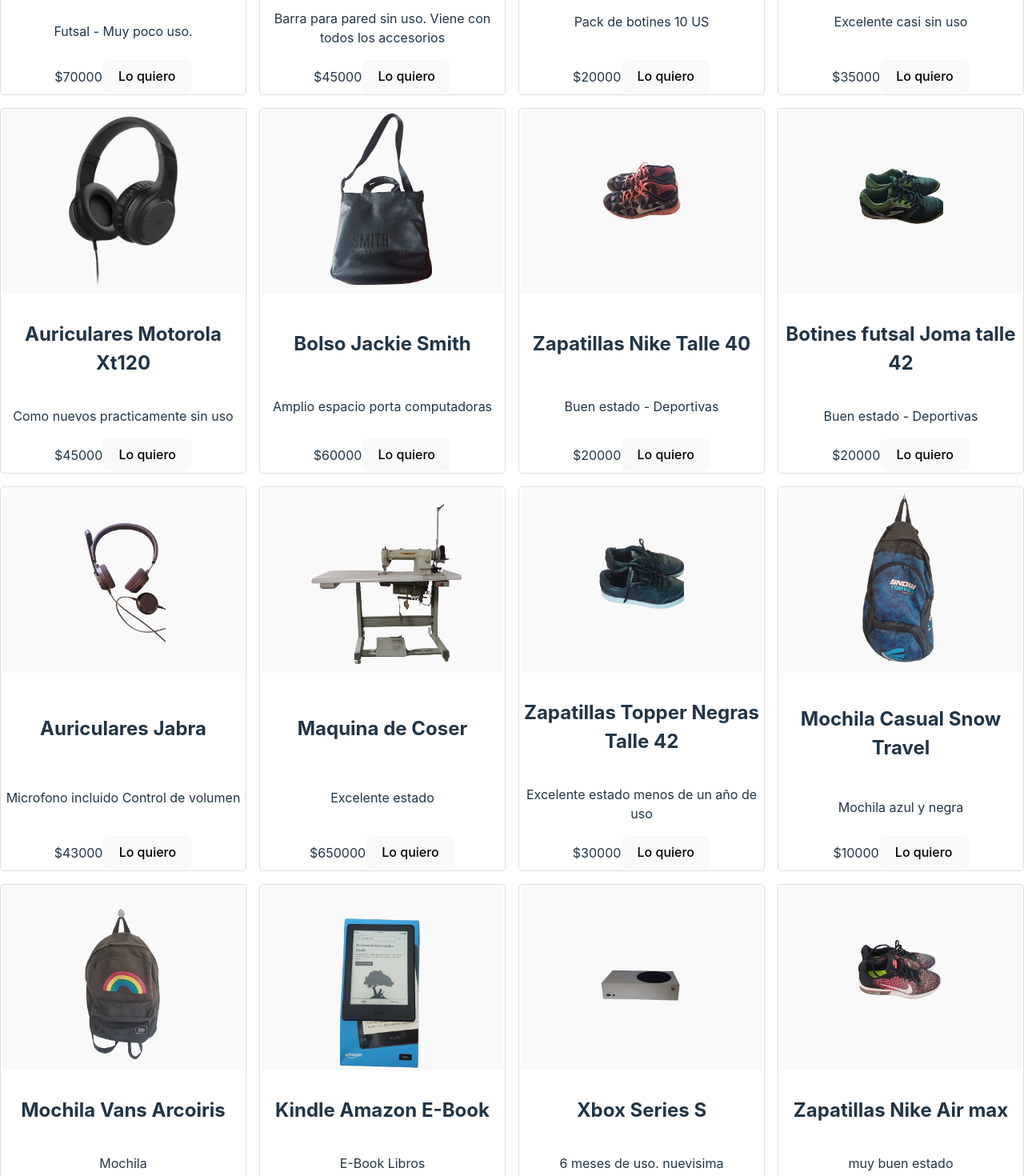
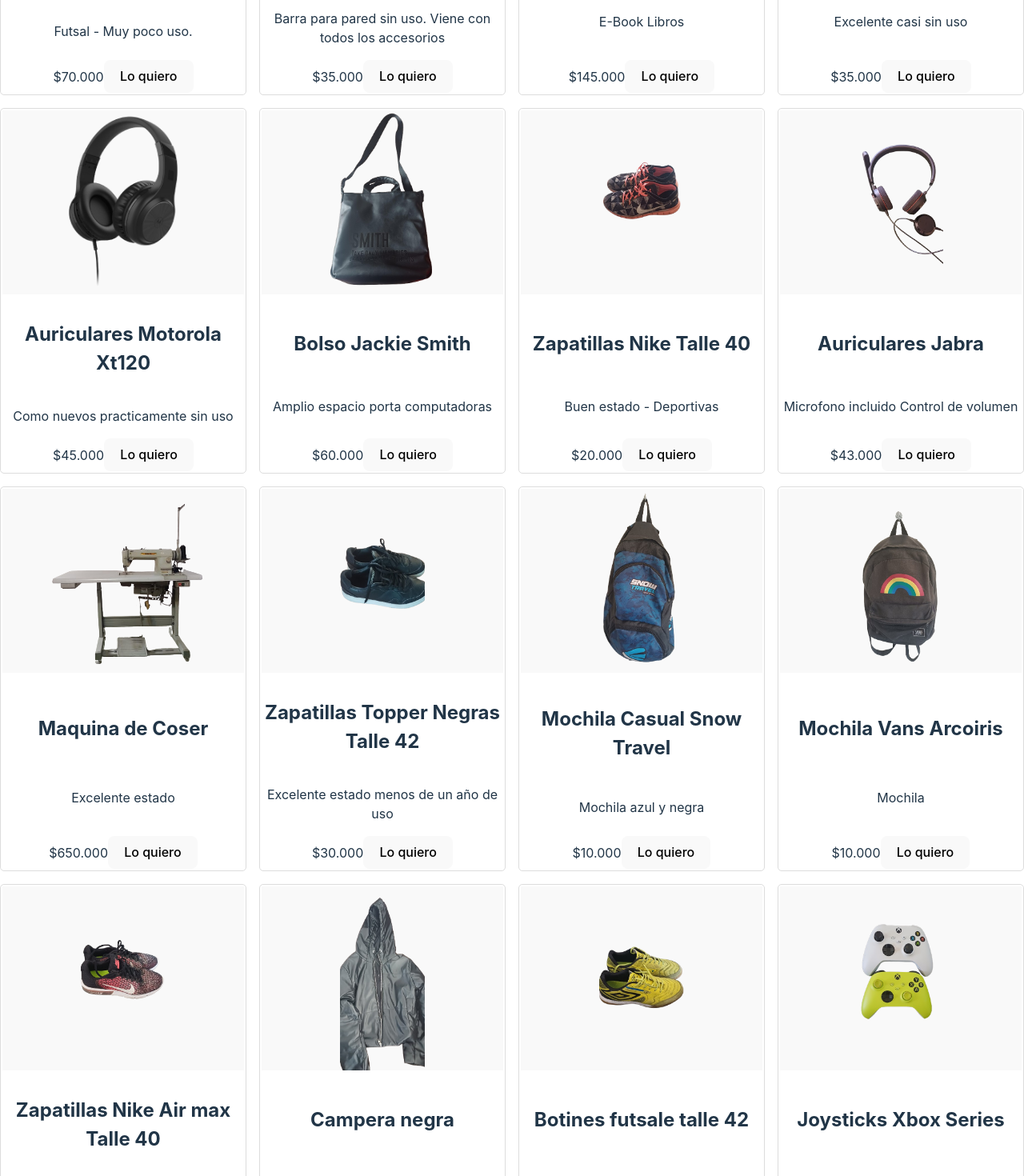
Before and after one commit to lennyleoo/VendoTodo, a React (Vite) app: page / in a window 1280 px wide. Shown: the part 940-2410 px from the top of the page at 80% size. Built offline with nearby package versions, Linux system fonts and the light colour scheme.

Commit message:
Modifique formato del precio y  agregue el punto para ser mas claro

```diff
--- a/src/App.jsx
+++ b/src/App.jsx
@@ -7,29 +7,28 @@
 const App = () => {
   const [products] = useState([
 
-      { id: 0, images: ['A34 FRENTE.png','A 34 DORSO.png'], title: 'Samsung A34 Verde Limon', description: 'Camara 48 MP 3 camaras ultra zoom menos de un año de uso', price: 4500000, category: 'electrodomesticos' },
-      { id: 1, images: ['iphone 6.png', 'iphone_parte_trasera-removebg-preview.png','iphone_pantalla-removebg-preview.png','iphone_btn-removebg-preview.png'], title: 'Iphone 6s', description: '64GB- Color Gold - Bateria Original 72%', price: 70000, category: 'electrodomesticos' },
-      { id: 2, images: ['cooler.png','Cooler_en_caja-removebg-preview.png','cooler1-removebg-preview.png','cooler.png','cooler_parte_atras-removebg-preview.png'], title: 'Cooler AM4 AMD NUEVO', description: 'Nuevo sin uso en caja ', price: 30000, category: 'electrodomesticos'},
-      { id: 3, images: ['computadora.png','notebook_i7-removebg-preview.png'], title: 'Computadora Samsung REPUESTO', description: 'Pantalla a reparar. 6GB- Placa integrada', price: 200000, category: 'electrodomesticos' },
-      { id: 4, images: ['botines1pr-removebg-preview.png','botines2pr-removebg-preview.png','botines3pr-removebg-preview.png','botines4pr-removebg-preview.png','botines5pr-removebg-preview.png'], title: 'Botines Adidas Predator Talle 43', description: 'Futsal - Muy poco uso.', price: 70000, category: 'deportes'},
-      { id: 5, images: ['barra dominadas.png','barra_vertical-removebg-preview.png','barra_marca_1-removebg-preview.png','barra_lateral-removebg-preview.png'], title: 'Barra de Dominadas NUEVO', description: 'Barra para pared sin uso. Viene con todos los accesorios', price: 45000, category: 'deportes'},
-      { id: 6, images: ['botines talle 41.png','btn_celestes-removebg-preview.png','btn_celestes_tapones-removebg-preview.png','btn_negros_suela-removebg-preview.png','btn_negros_suela_roto-removebg-preview.png','btn_naranja_suela-removebg-preview.png'], title: 'Botines', description: 'Pack de botines 10 US', price: 20000, category: 'deportes'},
-      { id: 7, images: ['Pizarra futsal.jpeg'], title: 'Pizarra Magnetica Futsal', description: 'Excelente casi sin uso', price: 35000, category: 'deportes'},
-      { id: 8, images: ['Auriculares-removebg-preview.png'], title: 'Auriculares Motorola Xt120', description: 'Como nuevos practicamente sin uso', price: 45000, category: 'electrodomesticos'},
-      { id: 9, images: ['Bolso.png','jackie_adentro_1-removebg-preview.png'], title: 'Bolso Jackie Smith', description: 'Amplio espacio porta computadoras', price: 60000, category: 'indumentaria'},
-      { id: 10, images: ['Zapatillas.png'], title: 'Zapatillas Nike Talle 40', description: 'Buen estado - Deportivas', price: 20000, category: 'indumentaria'},
-      { id: 11, images: ['botines joma.png','jackie_adentro-removebg-preview.png','btn_verdes_parte_rota-removebg-preview.png'], title: 'Botines futsal Joma talle 42', description: 'Buen estado - Deportivas', price: 20000, category: 'deportes'},
-      { id: 12, images: ['Jabra auriculares.png'], title: 'Auriculares Jabra', description: 'Microfono incluido Control de volumen', price: 43000, category: 'electrodomesticos'},
-      { id: 13, images: ['Maquina_Coser1-removebg-preview.png','Maquina_Coser2-removebg-preview.png','Maquina_Coser3-removebg-preview.png','Maquina_Coser4-removebg-preview.png','Maquina_Coser5-removebg-preview.png','Maquina_Coser6-removebg-preview.png','Maquina_Coser7-removebg-preview.png'], title: 'Maquina de Coser', description: 'Excelente estado', price: 650000, category: 'electrodomesticos'},
-      { id: 14, images: ['Zapatillas_negras-removebg-preview.png','Zapatillas_negras_frente-removebg-preview.png'], title: 'Zapatillas Topper Negras Talle 42', description: 'Excelente estado menos de un año de uso', price: 30000, category: 'indumentaria'},
-      { id: 15, images: ['snow_frente-removebg-preview.png', 'snow_atras-removebg-preview.png','swno_adentro-removebg-preview.png'], title: 'Mochila Casual Snow Travel', description: 'Mochila azul y negra', price: 10000, category: 'indumentaria'},
-      { id: 16, images: ['MOchila_arcoires_frente-removebg-preview.png', 'mochila_arocites_atras-removebg-preview.png','mochila_arcoiris_adentro-removebg-preview.png'], title: 'Mochila Vans Arcoiris', description: 'Mochila', price: 10000, category: 'indumentaria'},
-      { id: 17, images: ['kinder1-removebg-preview.png','kinder2-removebg-preview.png','kinder3-removebg-preview.png'], title: 'Kindle Amazon E-Book', description: 'E-Book Libros', price: 145000, category: 'electrodomesticos'},
-      { id: 18, images: ['xbox1-removebg-preview.png','xbox2-removebg-preview.png','xbox4-removebg-preview.png','xbox5-removebg-preview.png','xbox6-removebg-preview.png'], title: 'Xbox Series S', description: '6 meses de uso. nuevisima ', price: 700000, category: 'electrodomesticos'},
-      { id: 19, images: ['air_max1-removebg-preview.png','airmax2-removebg-preview.png','airmax3-removebg-preview.png','airmax4-removebg-preview.png'], title: 'Zapatillas Nike Air max ', description: 'muy buen estado  ', price: 60000, category: 'indumentaria'},
-      { id: 20, images: ['campera_negra_1-removebg-preview.png','campera_negra_2-removebg-preview.png','camera_negra_3-removebg-preview.png'], title: 'Campera negra  ', description: 'muy buen estado  ', price: 20000, category: 'indumentaria'},
-      { id: 21, images: ['botines_amarillos1-removebg-preview.png','botines_amarillos2-removebg-preview.png','botines_amarillos3-removebg-preview.png'], title: 'Botines futsale talle 42  ', description: 'muy buen estado  ', price: 40000, category: 'deportes'},
-      { id: 22, images: ['joystick_xbox-removebg-preview.png','joystick1-removebg-preview.png'], title: 'Joysticks Xbox Series  ', description: 'muy buen estado  ', price: 100000, category: 'electrodomesticos'},
+      { id: 0, images: ['A34 FRENTE.png','A 34 DORSO.png'], title: 'Samsung A34 Verde Limon', description: 'Camara 48 MP menos de un año de uso 128GB', price: '450.000', category: 'electrodomesticos' },
+      { id: 1, images: ['iphone 6.png', 'iphone_parte_trasera-removebg-preview.png','iphone_pantalla-removebg-preview.png','iphone_btn-removebg-preview.png'], title: 'Iphone 6s', description: '64GB- Color Gold - Bateria Original 72%', price: '50.000', category: 'electrodomesticos' },
+      { id: 2, images: ['cooler.png','Cooler_en_caja-removebg-preview.png','cooler1-removebg-preview.png','cooler.png','cooler_parte_atras-removebg-preview.png'], title: 'Cooler AM4 AMD NUEVO', description: 'Nuevo sin uso en caja ', price: '30.000', category: 'electrodomesticos'},
+      { id: 18, images: ['xbox1-removebg-preview.png','xbox2-removebg-preview.png','xbox4-removebg-preview.png','xbox5-removebg-preview.png','xbox6-removebg-preview.png'], title: 'Xbox Series S', description: '6 meses de uso. nuevisima ', price: '700.000', category: 'electrodomesticos'},
+      { id: 4, images: ['botines1pr-removebg-preview.png','botines2pr-removebg-preview.png','botines3pr-removebg-preview.png','botines4pr-removebg-preview.png','botines5pr-removebg-preview.png'], title: 'Botines Adidas Predator Talle 43', description: 'Futsal - Muy poco uso.', price: '70.000', category: 'deportes'},
+      { id: 5, images: ['barra dominadas.png','barra_vertical-removebg-preview.png','barra_marca_1-removebg-preview.png','barra_lateral-removebg-preview.png'], title: 'Barra de Dominadas NUEVO', description: 'Barra para pared sin uso. Viene con todos los accesorios', price: '35.000', category: 'deportes'},
+      { id: 17, images: ['kinder1-removebg-preview.png','kinder2-removebg-preview.png','kinder3-removebg-preview.png'], title: 'Kindle Amazon E-Book', description: 'E-Book Libros', price: '145.000', category: 'electrodomesticos'},
+      { id: 7, images: ['Pizarra futsal.jpeg'], title: 'Pizarra Magnetica Futsal', description: 'Excelente casi sin uso', price: '35.000', category: 'deportes'},
+      { id: 8, images: ['Auriculares-removebg-preview.png'], title: 'Auriculares Motorola Xt120', description: 'Como nuevos practicamente sin uso', price: '45.000', category: 'electrodomesticos'},
+      { id: 9, images: ['Bolso.png','jackie_adentro_1-removebg-preview.png'], title: 'Bolso Jackie Smith', description: 'Amplio espacio porta computadoras', price: '60.000', category: 'indumentaria'},
+      { id: 10, images: ['Zapatillas.png'], title: 'Zapatillas Nike Talle 40', description: 'Buen estado - Deportivas', price: '20.000', category: 'indumentaria'},
+      { id: 12, images: ['Jabra auriculares.png'], title: 'Auriculares Jabra', description: 'Microfono incluido Control de volumen', price: '43.000', category: 'electrodomesticos'},
+      { id: 13, images: ['Maquina_Coser1-removebg-preview.png','Maquina_Coser2-removebg-preview.png','Maquina_Coser3-removebg-preview.png','Maquina_Coser4-removebg-preview.png','Maquina_Coser5-removebg-preview.png','Maquina_Coser6-removebg-preview.png','Maquina_Coser7-removebg-preview.png'], title: 'Maquina de Coser', description: 'Excelente estado', price: '650.000', category: 'electrodomesticos'},
+      { id: 14, images: ['Zapatillas_negras-removebg-preview.png','Zapatillas_negras_frente-removebg-preview.png'], title: 'Zapatillas Topper Negras Talle 42', description: 'Excelente estado menos de un año de uso', price: '30.000', category: 'indumentaria'},
+      { id: 15, images: ['snow_frente-removebg-preview.png', 'snow_atras-removebg-preview.png','swno_adentro-removebg-preview.png'], title: 'Mochila Casual Snow Travel', description: 'Mochila azul y negra', price: '10.000', category: 'indumentaria'},
+      { id: 16, images: ['MOchila_arcoires_frente-removebg-preview.png', 'mochila_arocites_atras-removebg-preview.png','mochila_arcoiris_adentro-removebg-preview.png'], title: 'Mochila Vans Arcoiris', description: 'Mochila', price: '10.000', category: 'indumentaria'},
+      { id: 19, images: ['air_max1-removebg-preview.png','airmax2-removebg-preview.png','airmax3-removebg-preview.png','airmax4-removebg-preview.png'], title: 'Zapatillas Nike Air max Talle 40 ', description: 'muy buen estado  ', price: '50.000', category: 'indumentaria'},
+      { id: 20, images: ['campera_negra_1-removebg-preview.png','campera_negra_2-removebg-preview.png','camera_negra_3-removebg-preview.png'], title: 'Campera negra  ', description: 'muy buen estado  ', price: '20.000', category: 'indumentaria'},
+      { id: 21, images: ['botines_amarillos1-removebg-preview.png','botines_amarillos2-removebg-preview.png','botines_amarillos3-removebg-preview.png'], title: 'Botines futsale talle 42  ', description: 'muy buen estado  ', price: '40.000', category: 'deportes'},
+      { id: 22, images: ['joystick_xbox-removebg-preview.png','joystick1-removebg-preview.png'], title: 'Joysticks Xbox Series  ', description: 'muy buen estado  ', price: '100.000', category: 'electrodomesticos'},
+      { id: 3, images: ['computadora.png','notebook_i7-removebg-preview.png'], title: 'Computadora Samsung REPUESTO', description: 'Pantalla a reparar. 6GB- Placa integrada', price: '200.000', category: 'electrodomesticos' },
+      { id: 6, images: ['botines talle 41.png','btn_celestes-removebg-preview.png','btn_celestes_tapones-removebg-preview.png','btn_negros_suela-removebg-preview.png','btn_negros_suela_roto-removebg-preview.png','btn_naranja_suela-removebg-preview.png'], title: 'Botines', description: 'Pack de botines a reparar 10 US ', price: '15.000', category: 'deportes'},
 
 
 
--- a/src/ProductCard.tsx
+++ b/src/ProductCard.tsx
@@ -5,7 +5,7 @@
   image: string;
   title: string;
   description: string;
-  price: number;
+  price: string;
   onAddToCart: () => void;
 }
 
--- a/src/ProductList.tsx
+++ b/src/ProductList.tsx
@@ -6,7 +6,7 @@
   images: string[];
   title: string;
   description: string;
-  price: number;
+  price: string;
   category: string;
 }
 
@@ -34,7 +34,7 @@
           <h2>{product.title}</h2>
           <p>{product.description}</p>
           <div className="product-card-footer">
-            <span>${product.price.toFixed(0)}</span>
+          <span>${product.price}</span>
             <button onClick={() => onAddToCart(product.id)}>Lo quiero</button>
           </div>
         </div>
```
